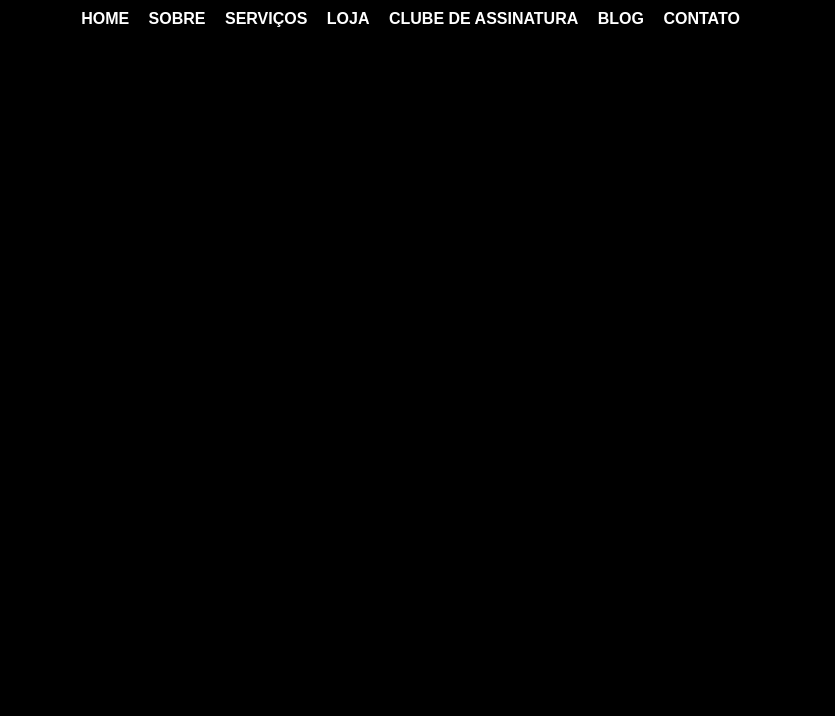
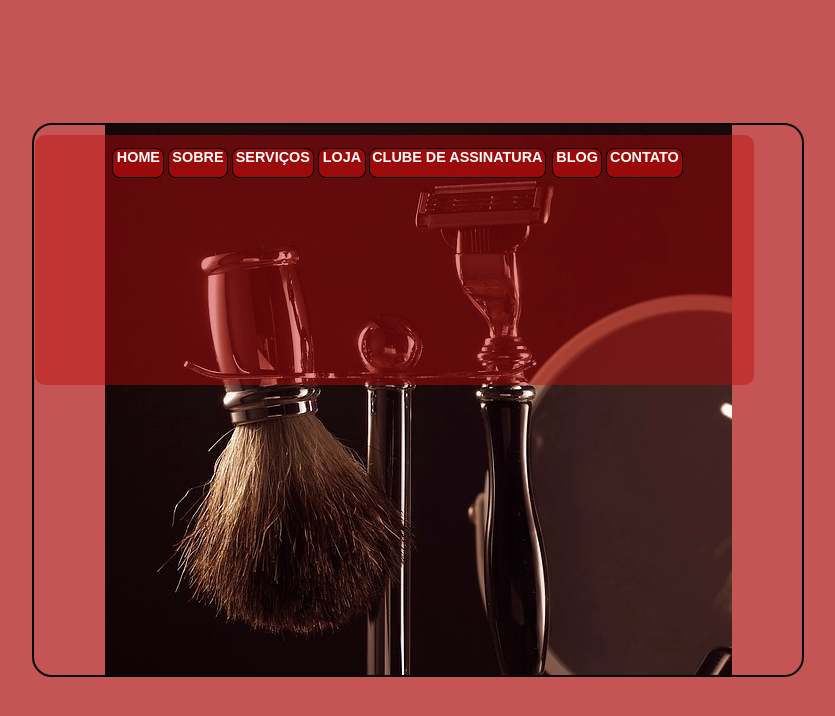
Before and after one commit to marianorodolfo/projeto-barbearia, a plain HTML site: page index.html in a window 1280 px wide. Shown: the whole page, without its empty margins (222-1057 px from the left). Drawn offline with nearby package versions, Linux system fonts and the light colour scheme.

Commit message:
atualizei projeto

```diff
--- a/estilos/style.css
+++ b/estilos/style.css
@@ -3,8 +3,48 @@
 * {
 margin: 0px;
 padding: 0px;
-background-color: black;
 font-family: Arial, Helvetica, sans-serif;
+}
+
+body, html {
+background-color: rgb(197, 84, 84);
+height: 100vh;
+width: 100vw;
+}
+
+main {
+background: url(../imagens/shaving-6560988_1280.jpg) no-repeat;
+background-position:center top;
+width: 260px;
+height: 550px;
+border-radius: 20px;
+border: 2px solid black;
+position: absolute;
+top: 50%;
+left: 50%;
+transform: translate(-50%, -50%);
+}
+
+#itens{
+background-color: #b90c0c72;
+display: block;
+width: 91%;
+height: 230px;
+border-radius: 10px;
+margin: 10px 0px;
+margin-left: 1px;
+}
+
+#menus > a{
+background-color: #b90c0ca8;
+font-size: 0.9em;
+margin: 3px;
+width: 98%;
+height: 28px;
+border: 1.2px solid black;
+text-align: center;
+flex: auto;
+border-radius: 8px;
 }
 
 #burger {
@@ -13,6 +53,10 @@ color:red;
 text-align: center;
 padding: 10px;
 cursor: pointer;
+}
+
+#burger:hover {
+color: white;
 }
 
 menu {
@@ -40,6 +84,6 @@ list-style-type: none;
 }
 
 menu > ul > li > a:hover {
-color: red;
-transition: 0.8s;
+color: black;
+transition: 0.6s;
 }
--- a/index.html
+++ b/index.html
@@ -10,22 +10,23 @@
 </head>
 <body>
     <header>
+
+    </header>
+    <main>
+        <section>
     <span id="burger" class="material-symbols-outlined" onclick="clickMenu()">menu</span>
-</span>
-    </header>
-    <menu id="itens">
-        <ul>
-            <li> <a href="#">HOME</a></li>
-            <li> <a href="#">SOBRE</a></li>
-            <li> <a href="#">SERVIÇOS</a></li>
-            <li> <a href="#">LOJA</a></li>
-            <li> <a href="#">CLUBE DE ASSINATURA</a></li>
-            <li> <a href="#">BLOG</a></li>
-            <li> <a href="#">CONTATO</a></li>
-        </ul>
-    </menu>
-    <main>
-
+            <menu id="itens">
+                <ul>
+                    <li id="menus"> <a href="#">HOME</a></li>
+                    <li id="menus"> <a href="#">SOBRE</a></li>
+                    <li id="menus"> <a href="#">SERVIÇOS</a></li>
+                    <li id="menus"> <a href="#">LOJA</a></li>
+                    <li id="menus"> <a href="#">CLUBE DE ASSINATURA</a></li>
+                    <li id="menus"> <a href="#">BLOG</a></li>
+                    <li id="menus"> <a href="#">CONTATO</a></li>
+                </ul>
+            </menu>
+        </section>
     </main>
     <script>
     function clickMenu() {
```
Also changed, not shown: estilos/media-query.css (+11 -0 lines), imagens/shaving-6560988_1280.jpg (added).
